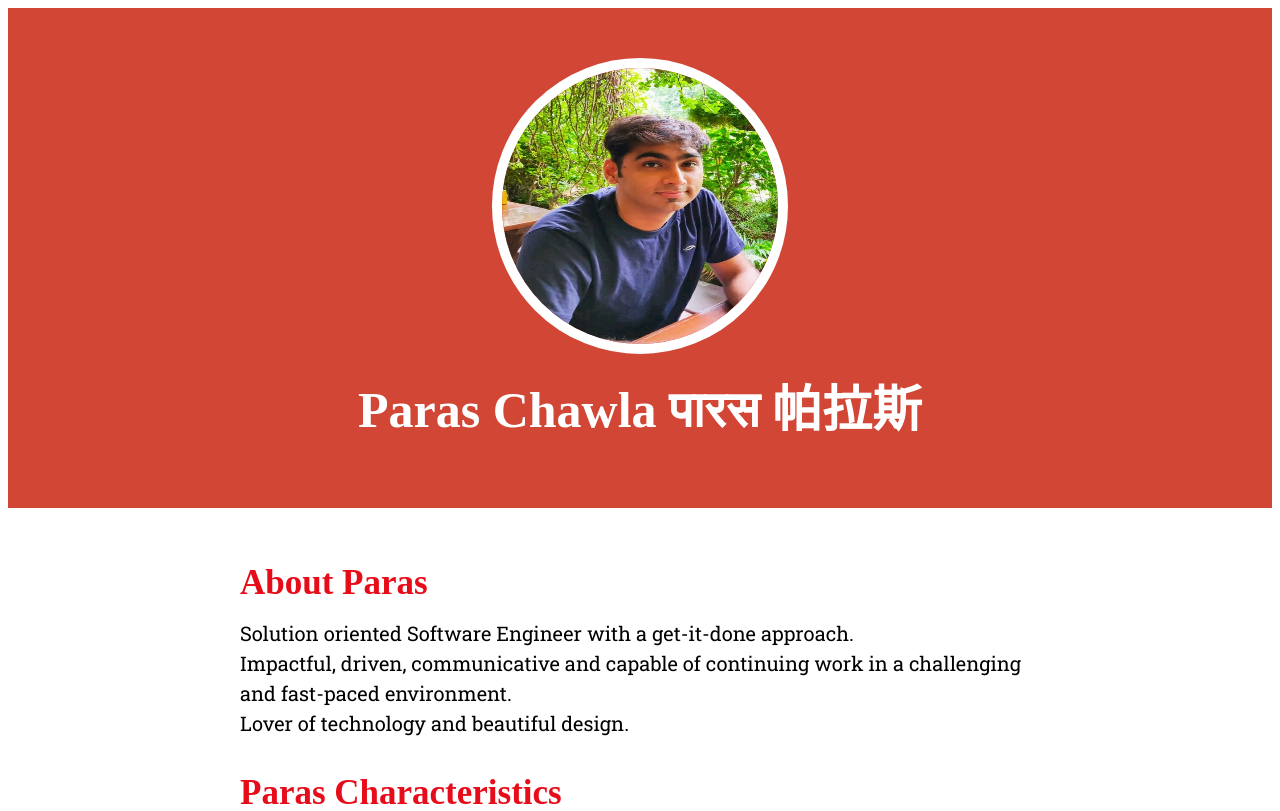
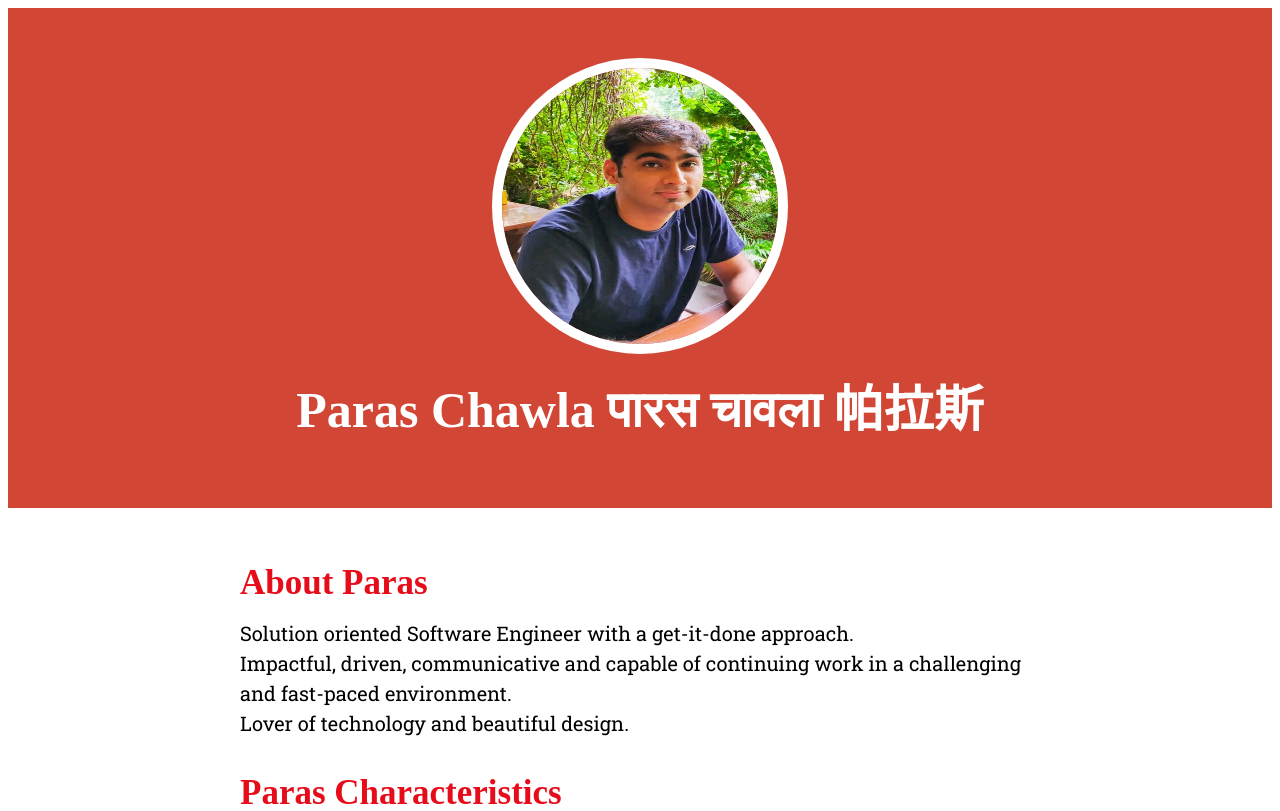
Before and after one commit to dexter-paras/Portfolio, a plain HTML site: page index.html in a window 1280 px wide. Shown: the top 811 px of the page. Drawn offline with Linux system fonts and the light colour scheme; a web font is replaced by a local one.

Commit message:
change full name

```diff
--- a/index.html
+++ b/index.html
@@ -15,7 +15,7 @@
 	<!-- Header Element -->
 	<header>
 		<img src="PC_CoverPhoto.jpg" height="276px" width="276px">
-		<h1>Paras Chawla पारस 帕拉斯</h1>
+		<h1>Paras Chawla पारस चावला 帕拉斯</h1>
 	</header>
 
 	<!-- Main Element -->
```
